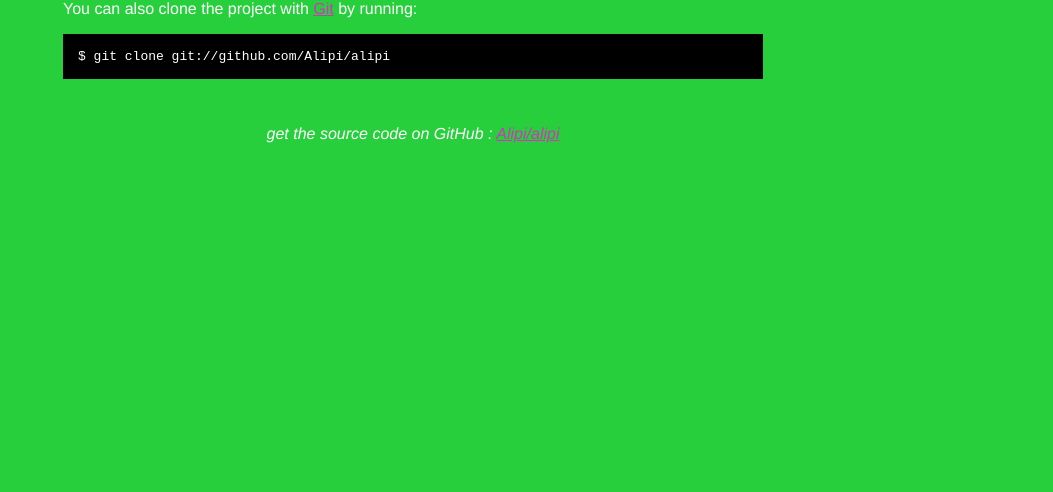
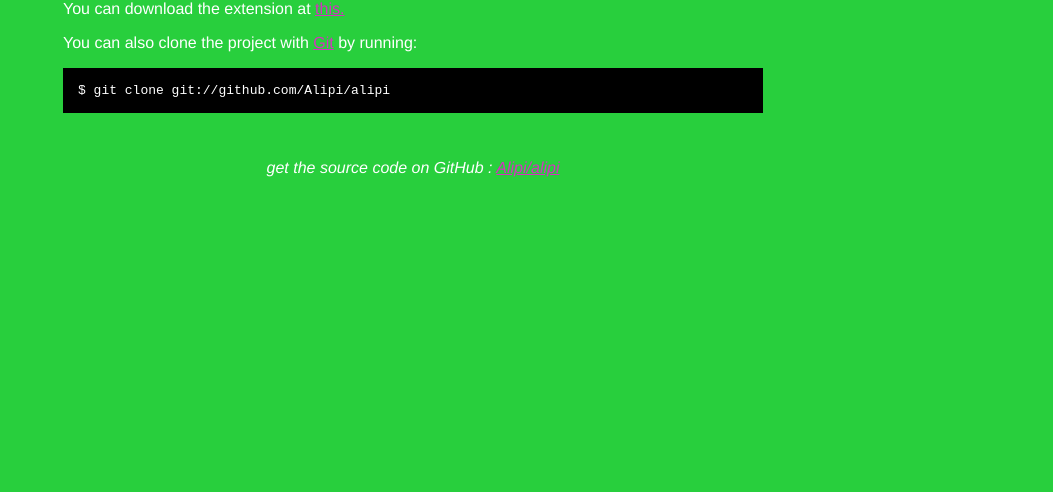
Before and after one commit to arvindkhadri/alipi, a plain HTML site: page index.html in a window 1280 px wide. Shown: the part 308-800 px from the top of the page, without its empty margins (227-1280 px from the left). Drawn offline with Linux system fonts and the light colour scheme.

Commit message:
changed html

```diff
--- a/index.html
+++ b/index.html
@@ -60,6 +60,9 @@
       <a href="http://github.com/Alipi/alipi/zipball/master">zip</a> or
       <a href="http://github.com/Alipi/alipi/tarball/master">tar</a> formats.
     </p>
+    <p> You can download the extension at
+      <a href="https://github.com/downloads/Alipi/alipi/alipi.xpi">this.</a>
+      </p>
     <p>You can also clone the project with <a href="http://git-scm.com">Git</a>
       by running:
       <pre>$ git clone git://github.com/Alipi/alipi</pre>
```
